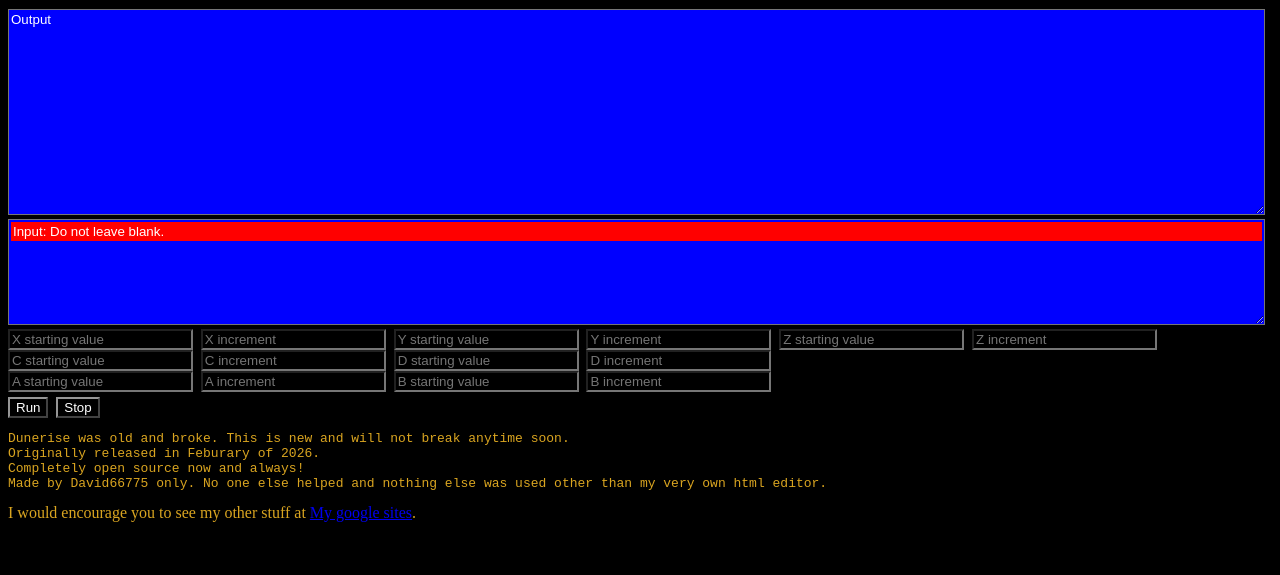
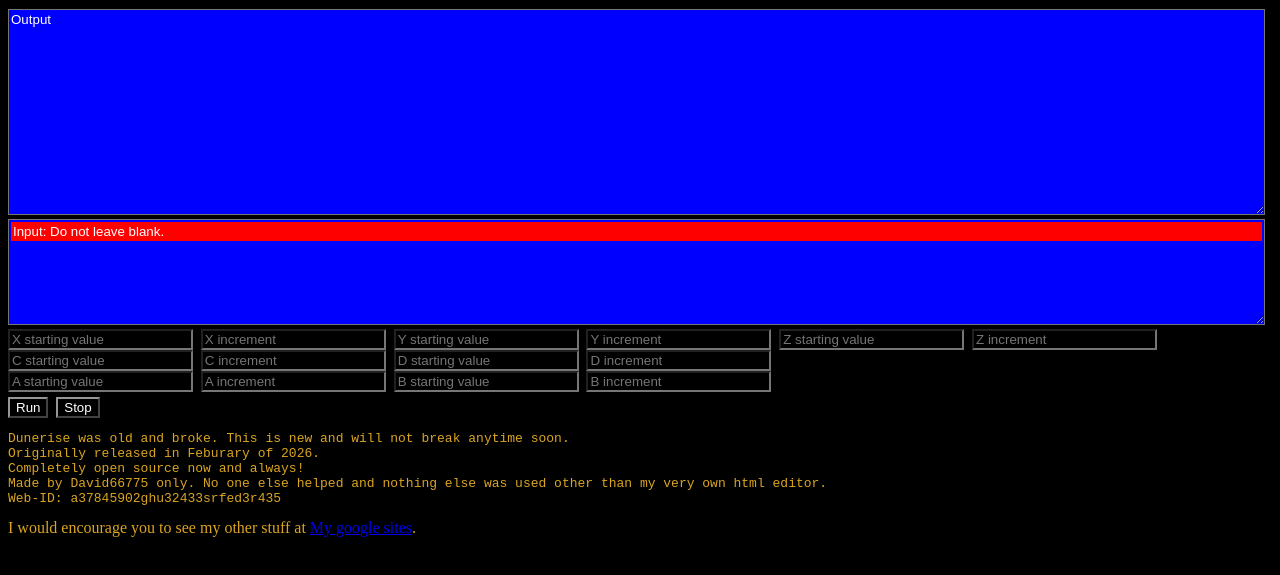
Before and after one commit to David66775/automatic-disco, a plain HTML site: page index.html in a window 1280 px wide. Shown: the part 101-676 px from the top of the page. Drawn offline with Linux system fonts and the light colour scheme.

Commit message:
Update index.html

```diff
--- a/index.html
+++ b/index.html
@@ -65,6 +65,7 @@ Dunerise was old and broke. This is new and will not break anytime soon.
 Originally released in Feburary of 2026.
 Completely open source now and always!
 Made by David66775 only. No one else helped and nothing else was used other than my very own html editor.
+Web-ID: a37845902ghu32433srfed3r435
 </pre>
 I would encourage you to see my other stuff at <a href = "https://sites.google.com/view/david66775" target = "_blank">My google sites</a>.
 <script>
```
